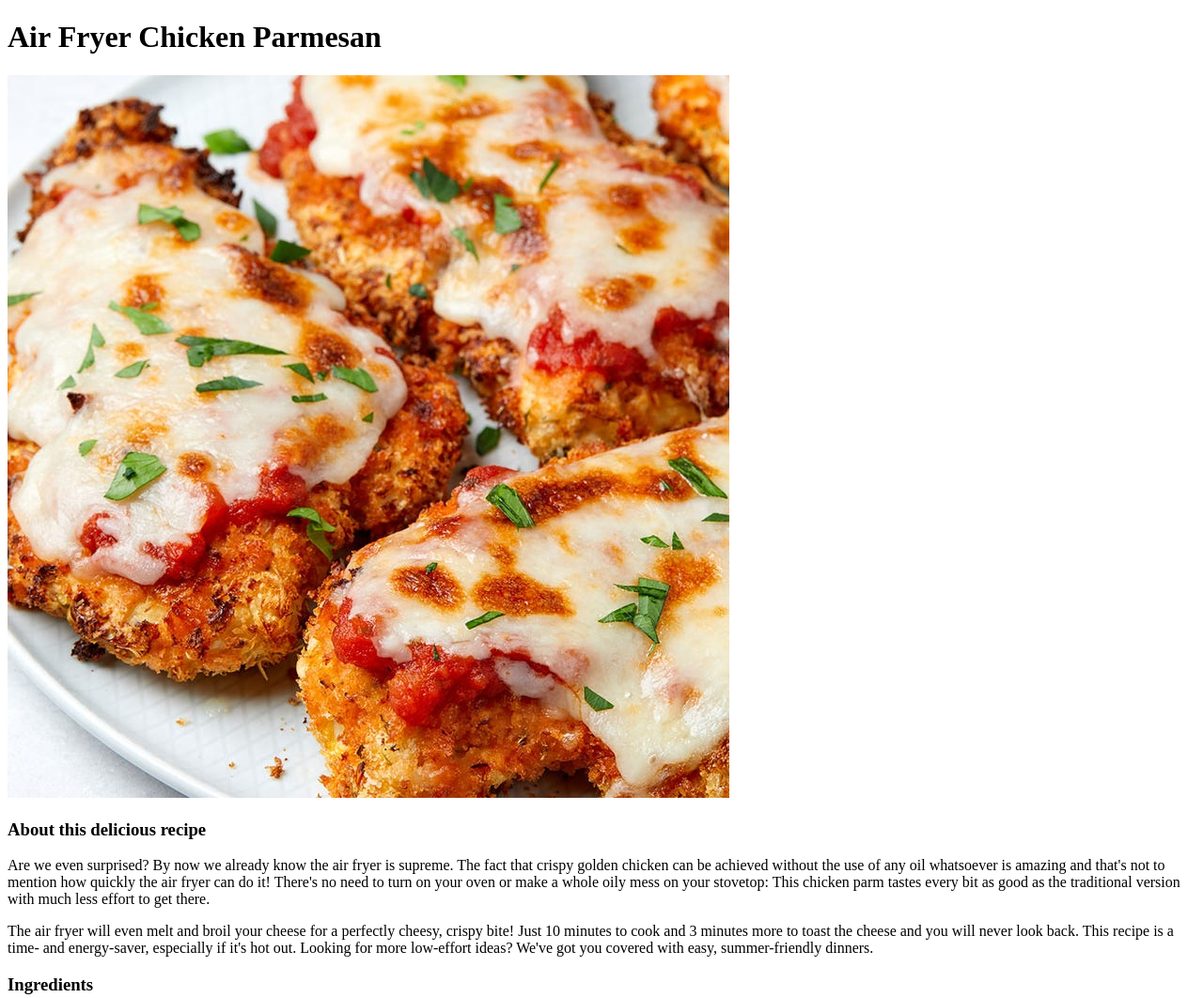
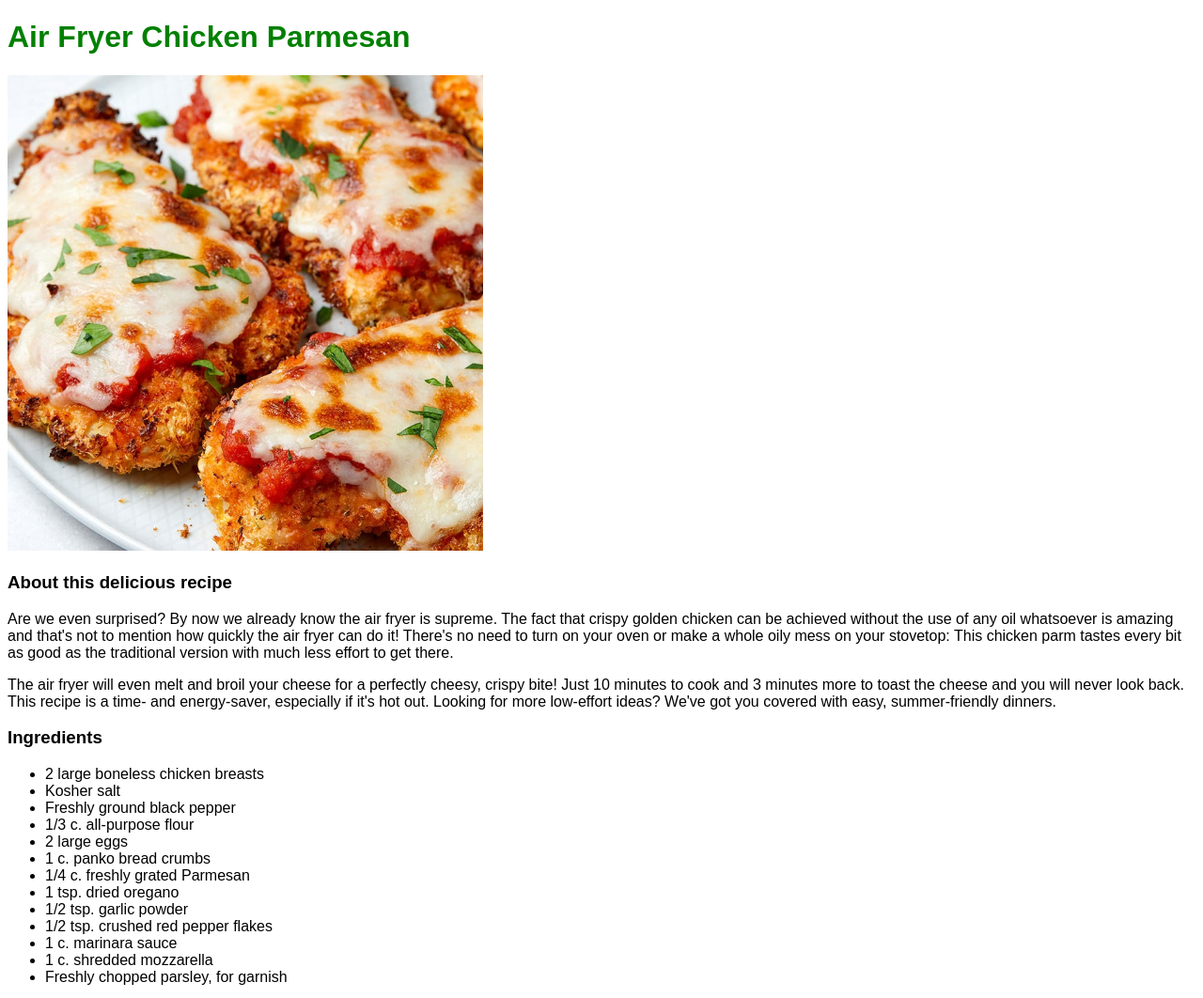
Before and after one commit to brandon-bollenbach/odin-recipes, a plain HTML site: page recipes/chicken-parmesan.html in a window 1280 px wide. Shown: the top 1062 px of the page at 94% size. Drawn offline with Linux system fonts and the light colour scheme.

Commit message:
Update CSS to resize/shrink main images by 40%

```diff
--- /dev/null
+++ b/css/style.css
@@ -0,0 +1,12 @@
+*{
+    font-family: Arial, Helvetica, sans-serif;
+}
+
+h1{
+    color: green;
+}
+
+img {
+    width: 40%;
+    height: auto;
+}
--- a/recipes/chicken-parmesan.html
+++ b/recipes/chicken-parmesan.html
@@ -4,11 +4,12 @@
     <meta charset="UTF-8">
     <meta http-equiv="X-UA-Compatible" content="IE=edge">
     <meta name="viewport" content="width=device-width, initial-scale=1.0">
+    <link rel="stylesheet" href="../css/style.css">
     <title>Air Fryer Chicken Parmesan</title>
 </head>
 <body>
     <h1>Air Fryer Chicken Parmesan</h1>
-    <img src="../img/chicken-parm.jpg" alt="Tuscan Chicken Pasta">
+    <img class="main-pic" src="../img/chicken-parm.jpg" alt="Tuscan Chicken Pasta">
 
     <h3>About this delicious recipe</h3>
     <p>
```
Also changed, not shown: index.html (+1 -0 lines), recipes/lasagna.html (+1 -0 lines), recipes/tuscan-chicken-pasta.html (+1 -0 lines).
